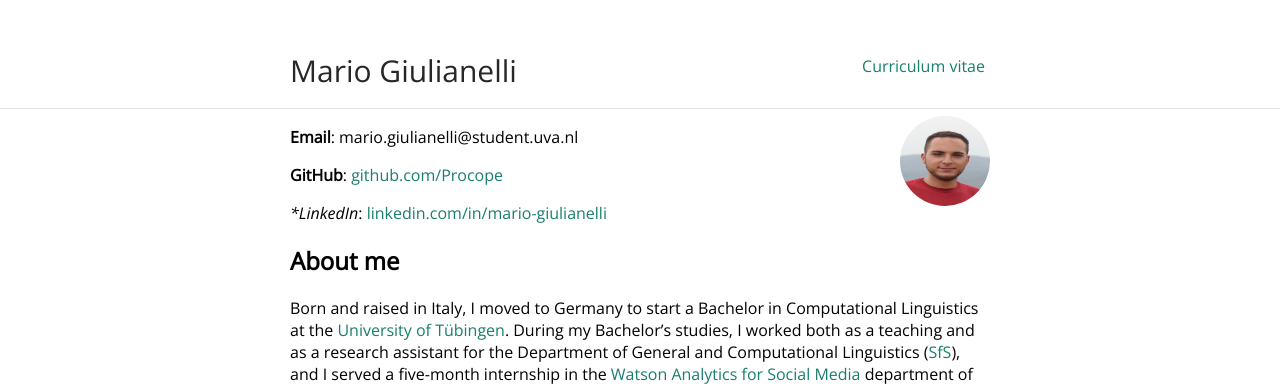
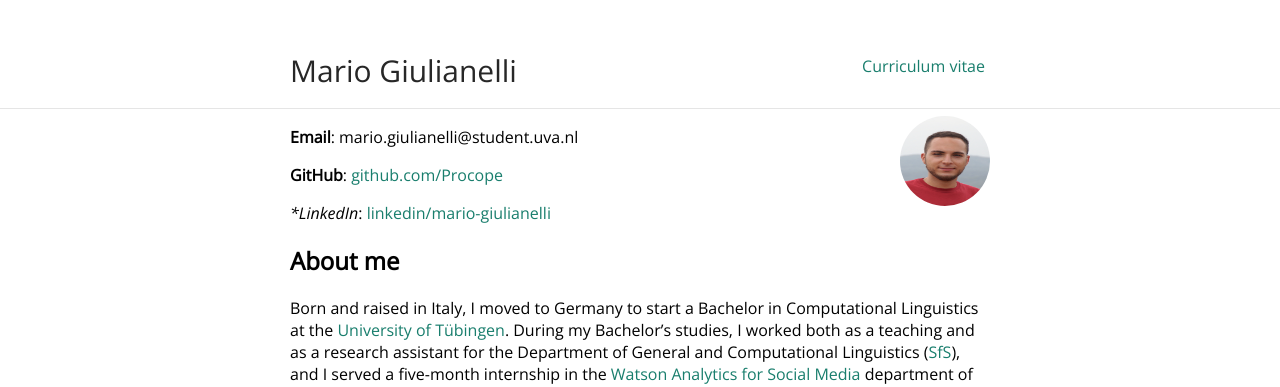
Before and after one commit to glnmario/glnmario.github.io, a Jekyll site: the page built from index.md, in a window 1280 px wide. Shown: the top 387 px of the page. Built offline with Jekyll 4.4.1, drawn with Linux system fonts in a browser that asks for light colours.

Commit message:
Update index.md

```diff
--- a/index.md
+++ b/index.md
@@ -5,9 +5,9 @@
 <img class="profile-picture" src="me.JPG">
 **Email**: mario.giulianelli@student.uva.nl
 
-**GitHub**: [github.com/Procope]()
+**GitHub**: [github.com/Procope](github.com/Procope)
 
-**LinkedIn*: [linkedin.com/in/mario-giulianelli](https://www.linkedin.com/in/mario-giulianelli/)
+**LinkedIn*: [linkedin/mario-giulianelli](https://www.linkedin.com/in/mario-giulianelli/)
 
 ## About me
 Born and raised in Italy, I moved to Germany to start a Bachelor in Computational Linguistics at the [University of Tübingen](https://www.uni-tuebingen.de/en/university/profile/history-of-the-university.html).
```
